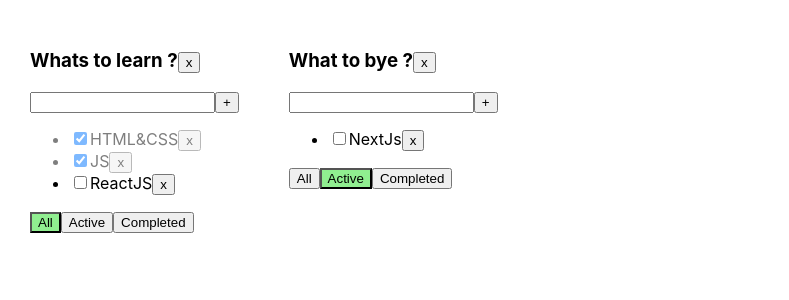
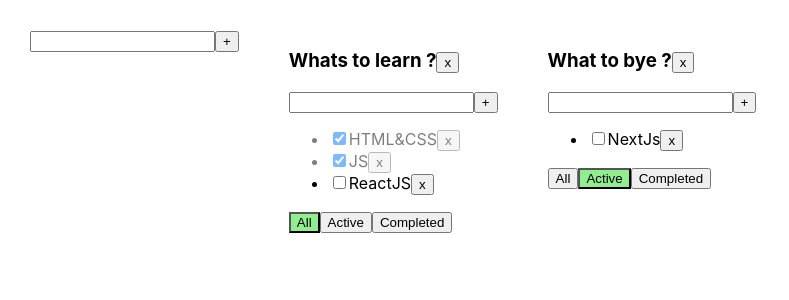
Before and after one commit to ArturLimaiko/1-todolist, a React (Create React App) app: page / in a window 1280 px wide. Shown: the top 300 px of the page, without its empty margins (0-789 px from the left). Built offline with nearby package versions, Linux system fonts and the light colour scheme.

Commit message:
Спринт 02 - неделя 2

```diff
--- /dev/null
+++ b/src/AddItemForm.tsx
@@ -0,0 +1,43 @@
+import React, {ChangeEvent, KeyboardEvent, useState} from 'react';
+import {Button} from "./Button";
+
+export type AddItemFormType = {
+    addItem: (title: string) => void
+}
+
+export const AddItemForm = ({addItem}:AddItemFormType) => {
+
+    const [itemTitle, setItemTitle] = useState('')
+    const [error, setError] = useState<string | null>(null)
+
+    const addItemHandler = () => {
+        if (itemTitle.trim() !== '') {
+            addItem(itemTitle.trim())
+            setItemTitle('')
+        } else {
+            setError('Title is required')
+        }
+    }
+    const addItemOnKeyUpHandler = (event: KeyboardEvent<HTMLInputElement>) => {
+        setError(null)
+        if (event.key === 'Enter') {
+            addItemHandler()
+        }
+    }
+    const changeItemTitleHandler = (event: ChangeEvent<HTMLInputElement>) => {
+        setItemTitle(event.currentTarget.value)
+    }
+
+    return (
+        <div>
+            <input
+                className={error ? 'error' : ''}
+                value={itemTitle}
+                onChange={changeItemTitleHandler}
+                onKeyUp={addItemOnKeyUpHandler}
+            />
+            <Button title={'+'} onClick={addItemHandler}/>
+            {error && <div className={'error-message'}>{error}</div> }
+        </div>
+    );
+};
--- a/src/App.tsx
+++ b/src/App.tsx
@@ -2,6 +2,7 @@ import './App.css';
 import {Todolist} from "./Todolist";
 import {useState} from "react";
 import {v1} from "uuid";
+import {AddItemForm} from "./AddItemForm";
 
 export type TaskType = { id: string, title: string, isDone: boolean }
 
@@ -40,13 +41,8 @@ function App() {
         setTasks({...tasks, [todolistId]: tasks[todolistId].filter(t => t.id !== taskId)})
     }
 
-    const addTask = (title: string, todolistId: string) => {
-        const newTask = {id: v1(), title: title, isDone: false}
-        setTasks({...tasks, [todolistId]: [...tasks[todolistId], newTask]})
-    }
-
     const changeFilter = (filter: FilterValuesType, todolistId: string) => {
-        setTodoLists(todoLists.map(t => t.id === todolistId ? {...t, filter:filter} : t))
+        setTodoLists(todoLists.map(t => t.id === todolistId ? {...t, filter: filter} : t))
     }
 
     const changeTaskStatus = (taskId: string, taskStatus: boolean, todolistId: string) => {
@@ -58,13 +54,31 @@ function App() {
         delete tasks[todolistId]
     }
 
+    const addTask = (todolistId: string, title: string) => {
+        const newTask = {id: v1(), title: title, isDone: false}
+        setTasks({...tasks, [todolistId]: [...tasks[todolistId], newTask]})
+    }
+
+    const addTodoList = (title: string) => {
+        const id = v1()
+        const newTodoList: TodoListType = {id, title, filter: 'all'}
+        setTodoLists([...todoLists, newTodoList])
+        setTasks({...tasks, [id]: []})
+    }
+
+    const updateTaskTitle = (todolistId: string, taskId: string, updatedTitle: string) => {
+        setTasks({...tasks, [todolistId]: tasks[todolistId].map(t => t.id === taskId ? {...t,title:updatedTitle}: t)})
+    }
+
+    const updateTodolistTitle = (todolistId: string, updatedTitle: string) => {
+        setTodoLists(todoLists.map(t => t.id === todolistId ? {...t,title:updatedTitle}: t))
+    }
+
     const todoListsComp: JSX.Element[] = todoLists.map(t => {
-
         let tasksForTodolist = tasks[t.id]
         if (t.filter === 'active') {
             tasksForTodolist = tasksForTodolist.filter(task => !task.isDone)
         }
-
         if (t.filter === 'completed') {
             tasksForTodolist = tasksForTodolist.filter(task => task.isDone)
         }
@@ -80,11 +94,14 @@ function App() {
             changeFilter={changeFilter}
             addTask={addTask}
             changeTaskStatus={changeTaskStatus}
+            updateTaskTitle={updateTaskTitle}
+            updateTodolistTitle={updateTodolistTitle}
         />
     })
 
     return (
         <div className="App">
+            <AddItemForm addItem={addTodoList}/>
             {todoListsComp}
         </div>
     );
--- /dev/null
+++ b/src/EditableSpan.tsx
@@ -0,0 +1,28 @@
+import React, {ChangeEvent, useState} from 'react';
+
+export type EditableSpanType = {
+    oldTitle: string
+    onClick: (updateTitle: string) => void
+}
+
+export const EditableSpan = ({oldTitle, onClick}: EditableSpanType) => {
+    const [edit, setEdit] = useState(false)
+    const [updateTitle, setUpdateTitle] = useState(oldTitle)
+
+    const editHandler = () => {
+        setEdit(!edit)
+        if (edit) {
+            onClick(updateTitle)
+        }
+    }
+
+    const updateTitleHandler = (event: ChangeEvent<HTMLInputElement>) => {
+        setUpdateTitle(event.currentTarget.value)
+    }
+
+    return (
+        edit
+            ? <input onBlur={editHandler} value={updateTitle} onChange={updateTitleHandler} autoFocus/>
+            : <span onDoubleClick={editHandler}>{oldTitle}</span>
+    );
+};
--- a/src/Todolist.tsx
+++ b/src/Todolist.tsx
@@ -1,6 +1,8 @@
 import {FilterValuesType, TaskType} from "./App";
-import {ChangeEvent, KeyboardEvent, useState} from "react";
+import {ChangeEvent} from "react";
 import {Button} from "./Button";
+import {AddItemForm} from "./AddItemForm";
+import {EditableSpan} from "./EditableSpan";
 
 type PropsType = {
 	title: string
@@ -12,53 +14,46 @@ type PropsType = {
 	addTask: (title: string,todolistId:string) => void
 	changeTaskStatus: (taskId: string, taskStatus: boolean,todolistId:string) => void
 	removeTodolist:(todolistId:string) => void
+	updateTaskTitle:(todolistId: string, taskId: string,updatedTitle: string) => void
+	updateTodolistTitle:(todolistId: string,updatedTitle: string)=> void
 }
 
 export const Todolist = (props: PropsType) => {
-	const {title,todolistId,filter, tasks, removeTask, changeFilter, addTask, changeTaskStatus,removeTodolist} = props
-
-	const [taskTitle, setTaskTitle] = useState('')
-	const [error, setError] = useState<string | null>(null)
-
-	const addTaskHandler = () => {
-		if (taskTitle.trim() !== '') {
-			addTask(taskTitle.trim(), todolistId)
-			setTaskTitle('')
-		} else {
-			setError('Title is required')
-		}
-	}
-
-	const changeTaskTitleHandler = (event: ChangeEvent<HTMLInputElement>) => {
-		setTaskTitle(event.currentTarget.value)
-	}
-
-	const addTaskOnKeyUpHandler = (event: KeyboardEvent<HTMLInputElement>) => {
-		setError(null)
-		if (event.key === 'Enter') {
-			addTaskHandler()
-		}
-	}
+	const {title,
+		todolistId,
+		filter,
+		tasks,
+		removeTask,
+		changeFilter,
+		addTask,
+		changeTaskStatus,
+		removeTodolist,
+		updateTaskTitle,
+		updateTodolistTitle
+	} = props
 
 	const changeFilterTasksHandler = (filter: FilterValuesType) => {
 		changeFilter(filter,todolistId)
 	}
 
+	const  addTaskHandler = (title:string) => {
+		addTask(todolistId,title)
+	}
+
+	const updateTodolistTitleHandler = (updateTitle: string) => {
+		updateTodolistTitle(todolistId,updateTitle)
+	}
+
+	const updateTaskTitleHandler = ( taskId:string ,updatedTitle:string) => {
+		updateTaskTitle(todolistId, taskId, updatedTitle)
+	}
+
 	return (
 		<div>
-            <h3>{title}
+            <h3><EditableSpan oldTitle={title} onClick={updateTodolistTitleHandler}/>
                 <button onClick={() => removeTodolist(todolistId)}> x</button>
             </h3>
-            <div>
-                <input
-                    className={error ? 'error' : ''}
-                    value={taskTitle}
-					onChange={changeTaskTitleHandler}
-					onKeyUp={addTaskOnKeyUpHandler}
-				/>
-				<Button title={'+'} onClick={addTaskHandler}/>
-				{error && <div className={'error-message'}>{error}</div> }
-			</div>
+			<AddItemForm addItem={addTaskHandler}/>
 			{
 				tasks.length === 0
 					? <p>Тасок нет</p>
@@ -74,9 +69,9 @@ export const Todolist = (props: PropsType) => {
 								changeTaskStatus(task.id, newStatusValue,todolistId)
 							}
 
-							return <li key={task.id} className={task.isDone ? 'is-done' : ''}>
+                            return <li key={task.id} className={task.isDone ? 'is-done' : ''}>
 								<input type="checkbox" checked={task.isDone} onChange={changeTaskStatusHandler}/>
-								<span>{task.title}</span>
+								<EditableSpan oldTitle={task.title} onClick={(updateTitle) => updateTaskTitleHandler(task.id, updateTitle)}/>
 								<Button onClick={removeTaskHandler} title={'x'}/>
 							</li>
 						})}
```
